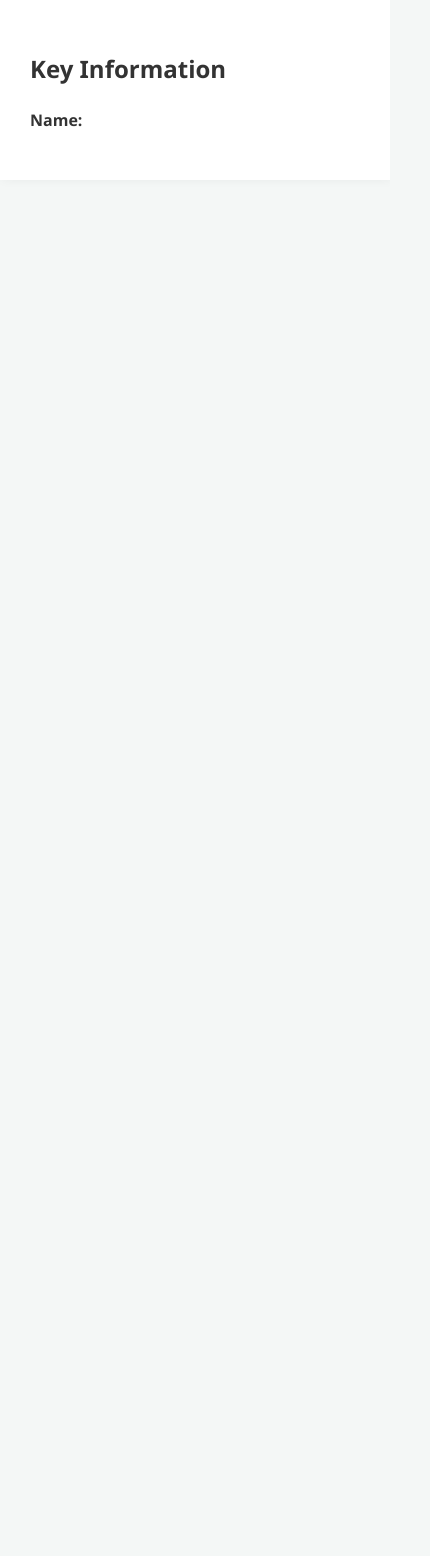
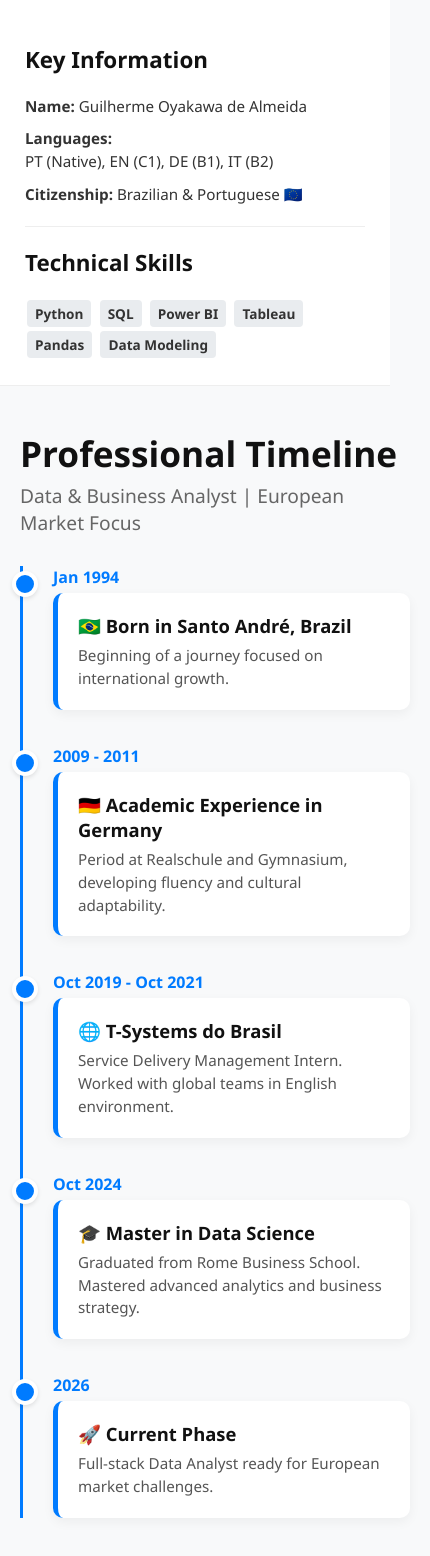
Before and after one commit to GuiAlmeida94/my-life-journey, a plain HTML site: page index.html in a window 390 px wide. Shown: the whole page, 430 px wide, since content can reach past the window. Before the commit the page ends 844 px from the top, so only its background shows below. Drawn offline with Linux system fonts and the light colour scheme.

Commit message:
Update index.html

```diff
--- a/index.html
+++ b/index.html
@@ -1,100 +1,37 @@
 <!DOCTYPE html>
-<html lang="pt-br">
+<html lang="en">
 <head>
     <meta charset="UTF-8">
     <meta name="viewport" content="width=device-width, initial-scale=1.0">
-    <title>Guilherme Oyakawa - Life Journey</title>
+    <title>Guilherme Oyakawa - Portfolio</title>
     <style>
-        :root {
-            --primary-color: #007bff;
-            --bg-color: #f4f7f6;
-            --text-color: #333;
-        }
+        :root { --blue: #007bff; --light-bg: #f8f9fa; }
+        body { font-family: 'Segoe UI', Arial, sans-serif; margin: 0; display: flex; background: var(--light-bg); color: #333; }
 
-        body {
-            font-family: 'Segoe UI', Tahoma, Geneva, Verdana, sans-serif;
-            background-color: var(--bg-color);
-            color: var(--text-color);
-            line-height: 1.6;
-            margin: 0;
-            display: flex;
-        }
+        /* Sidebar */
+        .sidebar { width: 280px; background: white; height: 100vh; position: fixed; padding: 25px; box-shadow: 2px 0 5px rgba(0,0,0,0.05); overflow-y: auto; }
+        .sidebar h2 { color: #111; font-size: 1.4rem; margin-bottom: 20px; }
+        .sidebar p { font-size: 0.95rem; line-height: 1.5; margin: 10px 0; }
+        .skill-tag { background: #e9ecef; padding: 4px 8px; border-radius: 4px; display: inline-block; margin: 2px; font-size: 0.85rem; font-weight: bold; }
 
-        /* Sidebar Style */
-        .sidebar {
-            width: 300px;
-            background: #fff;
-            height: 100vh;
-            position: fixed;
-            padding: 30px;
-            box-shadow: 2px 0 10px rgba(0,0,0,0.05);
-            overflow-y: auto;
-        }
+        /* Main Content */
+        .main { margin-left: 330px; padding: 40px; max-width: 800px; width: 100%; }
+        h1 { font-size: 2.2rem; margin-bottom: 5px; color: #111; }
+        .subtitle { font-size: 1.2rem; color: #666; margin-bottom: 30px; }
 
-        /* Main Content Style */
-        .main-content {
-            margin-left: 360px;
-            padding: 50px;
-            max-width: 800px;
-        }
+        /* Timeline */
+        .timeline { border-left: 3px solid var(--blue); position: relative; padding-left: 30px; margin-top: 20px; }
+        .event { position: relative; margin-bottom: 35px; }
+        .dot { position: absolute; left: -41px; top: 5px; width: 18px; height: 18px; border-radius: 50%; background: var(--blue); border: 4px solid white; box-shadow: 0 2px 4px rgba(0,0,0,0.1); }
+        .date { font-weight: bold; color: var(--blue); margin-bottom: 5px; display: block; }
+        .card { background: white; padding: 20px; border-radius: 10px; box-shadow: 0 4px 12px rgba(0,0,0,0.05); border-left: 5px solid var(--blue); }
+        .headline { font-weight: bold; font-size: 1.15rem; margin-bottom: 6px; color: #111; }
+        .description { color: #555; line-height: 1.5; font-size: 0.95rem; }
 
-        h1 { margin-bottom: 5px; color: #111; }
-        h3 { margin-top: 0; color: #666; font-weight: normal; }
-
-        /* Timeline Logic */
-        .v-timeline {
-            border-left: 4px solid var(--primary-color);
-            margin-top: 40px;
-            padding-left: 30px;
-            position: relative;
-        }
-
-        .v-event {
-            margin-bottom: 40px;
-            position: relative;
-        }
-
-        .v-marker {
-            position: absolute;
-            left: -42px;
-            top: 5px;
-            width: 20px;
-            height: 20px;
-            border-radius: 50%;
-            background-color: var(--primary-color);
-            border: 4px solid #fff;
-            box-shadow: 0 0 10px rgba(0,123,255,0.2);
-        }
-
-        .v-date {
-            font-weight: bold;
-            color: var(--primary-color);
-            font-size: 0.95em;
-            margin-bottom: 5px;
-        }
-
-        .v-content {
-            background: #fff;
-            padding: 20px;
-            border-radius: 12px;
-            box-shadow: 0 4px 15px rgba(0,0,0,0.05);
-            border-left: 6px solid var(--primary-color);
-        }
-
-        .v-headline {
-            font-size: 1.2em;
-            font-weight: bold;
-            margin-bottom: 8px;
-            color: #111;
-        }
-
-        .v-text { color: #555; }
-
-        /* Responsive */
         @media (max-width: 768px) {
             body { flex-direction: column; }
-            .sidebar { width: auto; height: auto; position: relative; }
-            .main-content { margin-left: 0; padding: 20px; }
+            .sidebar { width: auto; height: auto; position: relative; box-shadow: none; border-bottom: 1px solid #eee; }
+            .main { margin-left: 0; padding: 20px; }
         }
     </style>
 </head>
@@ -102,4 +39,70 @@
 
     <div class="sidebar">
         <h2>Key Information</h2>
-        <p><strong>Name:</strong>
+        <p><strong>Name:</strong> Guilherme Oyakawa de Almeida</p>
+        <p><strong>Languages:</strong><br>PT (Native), EN (C1), DE (B1), IT (B2)</p>
+        <p><strong>Citizenship:</strong> Brazilian & Portuguese 🇪🇺</p>
+        <hr style="border: 0; border-top: 1px solid #eee; margin: 20px 0;">
+        <h2>Technical Skills</h2>
+        <span class="skill-tag">Python</span>
+        <span class="skill-tag">SQL</span>
+        <span class="skill-tag">Power BI</span>
+        <span class="skill-tag">Tableau</span>
+        <span class="skill-tag">Pandas</span>
+        <span class="skill-tag">Data Modeling</span>
+    </div>
+
+    <div class="main">
+        <h1>Professional Timeline</h1>
+        <div class="subtitle">Data & Business Analyst | European Market Focus</div>
+
+        <div class="timeline">
+            <div class="event">
+                <div class="dot"></div>
+                <span class="date">Jan 1994</span>
+                <div class="card">
+                    <div class="headline">🇧🇷 Born in Santo André, Brazil</div>
+                    <div class="description">Beginning of a journey focused on international growth.</div>
+                </div>
+            </div>
+
+            <div class="event">
+                <div class="dot"></div>
+                <span class="date">2009 - 2011</span>
+                <div class="card">
+                    <div class="headline">🇩🇪 Academic Experience in Germany</div>
+                    <div class="description">Period at Realschule and Gymnasium, developing fluency and cultural adaptability.</div>
+                </div>
+            </div>
+
+            <div class="event">
+                <div class="dot"></div>
+                <span class="date">Oct 2019 - Oct 2021</span>
+                <div class="card">
+                    <div class="headline">🌐 T-Systems do Brasil</div>
+                    <div class="description">Service Delivery Management Intern. Worked with global teams in English environment.</div>
+                </div>
+            </div>
+
+            <div class="event">
+                <div class="dot"></div>
+                <span class="date">Oct 2024</span>
+                <div class="card">
+                    <div class="headline">🎓 Master in Data Science</div>
+                    <div class="description">Graduated from Rome Business School. Mastered advanced analytics and business strategy.</div>
+                </div>
+            </div>
+
+            <div class="event">
+                <div class="dot"></div>
+                <span class="date">2026</span>
+                <div class="card">
+                    <div class="headline">🚀 Current Phase</div>
+                    <div class="description">Full-stack Data Analyst ready for European market challenges.</div>
+                </div>
+            </div>
+        </div>
+    </div>
+
+</body>
+</html>
```
